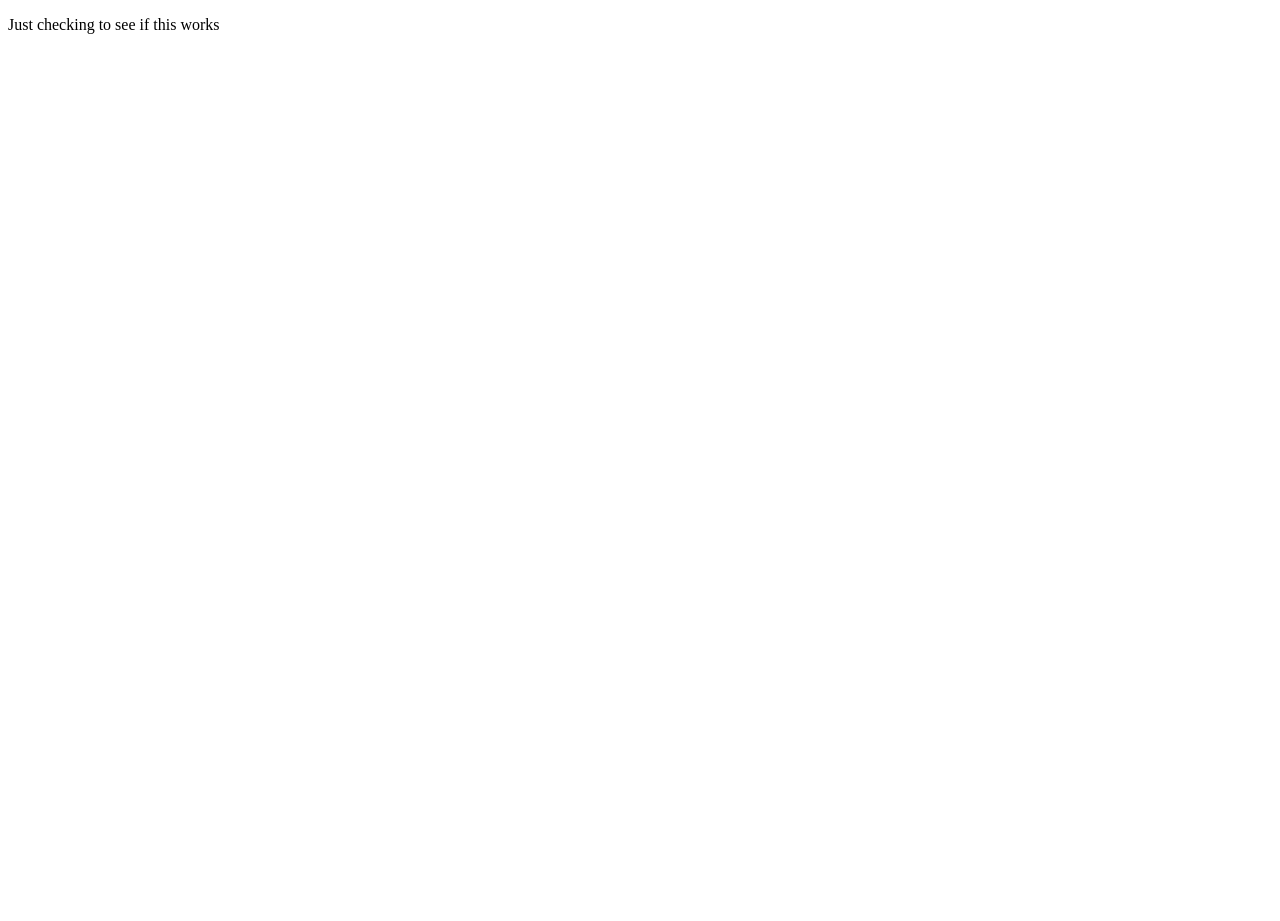
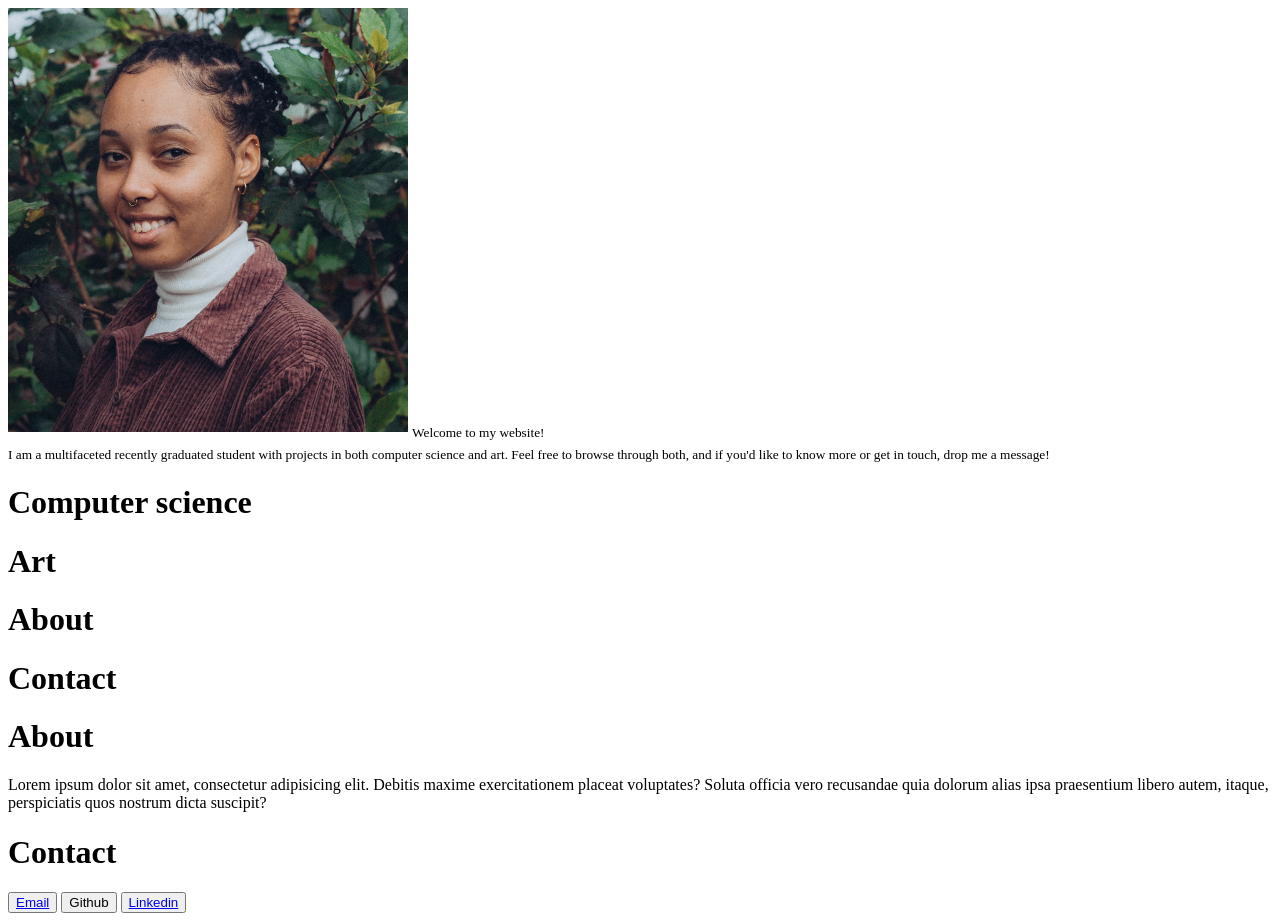
Before and after one commit to anaisbl/portfolio, a plain HTML site: page code/public/index.html in a window 1280 px wide. Before the commit the page ends 800 px from the top, so only its background shows below. Drawn offline with Linux system fonts and the light colour scheme.

Commit message:
HTML
initial html pages + content

```diff
--- a/code/public/index.html
+++ b/code/public/index.html
@@ -6,7 +6,28 @@
         <title>Anais | Home</title>
     </head>
     <body>
-        <p>Just checking to see if this works</p>
+        <!--Header image-->
+        <img src="img/profile.jpg" width="400" alt="anais-profile-picture">
+        <!--Header title-->
+        <title>Anaïs Blenet</title>
+        <!--Header introduction-->
+        <sub>Welcome to my website! <br> I am a multifaceted recently graduated student with projects in both computer science and art. Feel free to browse through both, and if you'd like to know more or get in touch, drop me a message!</sub>
+
+        <!--Navbar-->
+        <h1 href="ds.html">Computer science</h1>
+        <h1 href="art.html">Art</h1>
+        <h1 href="#about">About</h1>
+        <h1 href="#contact">Contact</h1>
+
+        <!--About section-->
+        <h1 id="about">About</h1>
+        <p>Lorem ipsum dolor sit amet, consectetur adipisicing elit. Debitis maxime exercitationem placeat voluptates? Soluta officia vero recusandae quia dolorum alias ipsa praesentium libero autem, itaque, perspiciatis quos nostrum dicta suscipit?</p>
+
+        <!--Contact section-->
+        <h1 id="contact">Contact</h1>
+        <button><a href="mailto:anais.blenet@work.com">Email</a></button>
+        <button><a ref="https://github.com/anaisbl">Github</a></button>
+        <button><a href="https://www.linkedin.com/in/anais-blenet/">Linkedin</a></button>
 
     </body>
 
```
Also changed, not shown: code/public/art.html (added, +13 -0 lines), code/public/cs.html (added, +13 -0 lines), code/public/img/bg_deco.jpg (added), code/public/img/profile.jpg (added).
